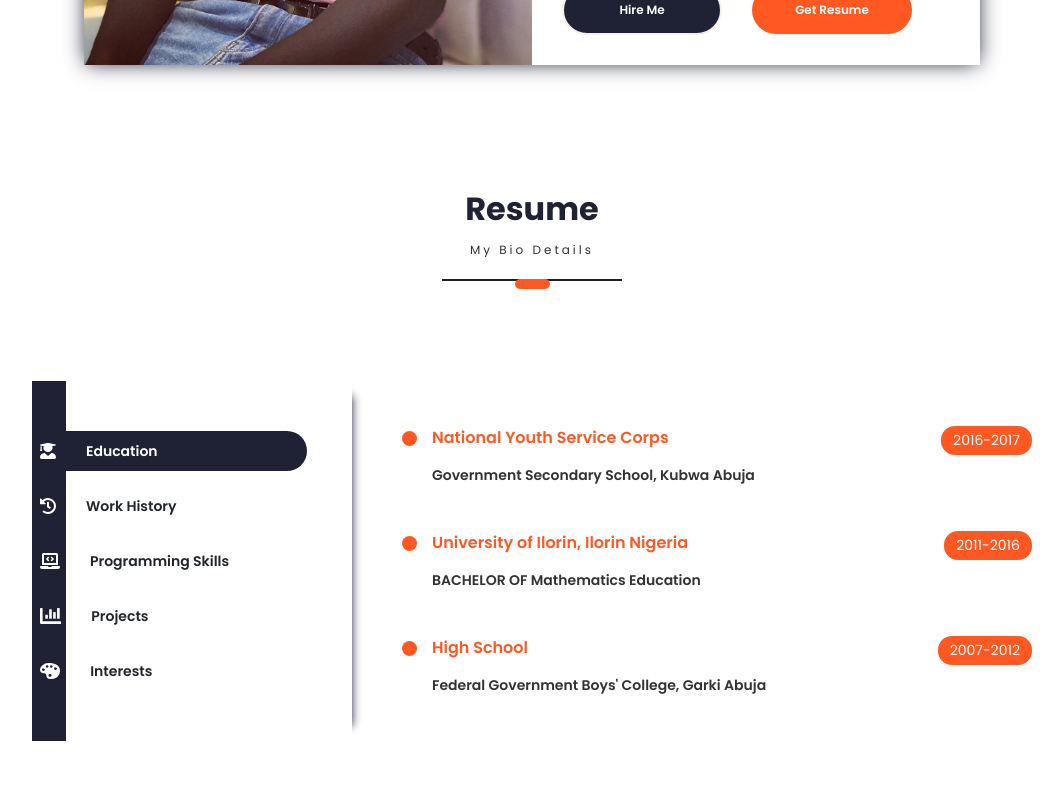
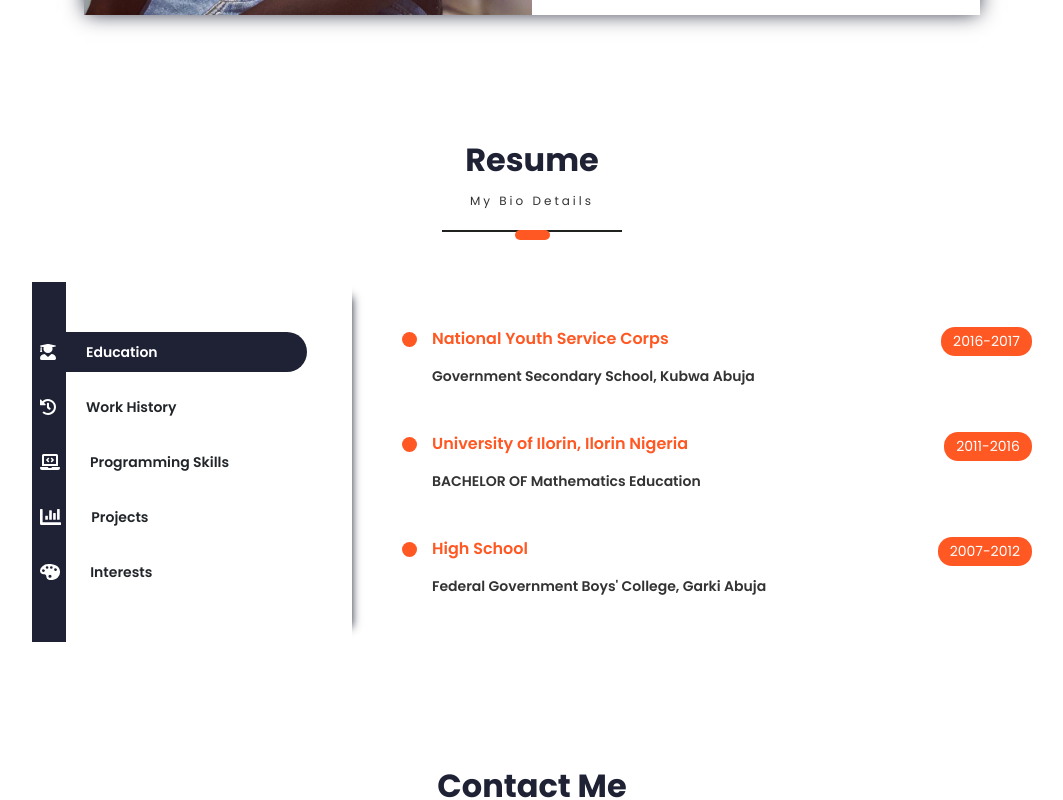
Before and after one commit to BodeRahman/My-React-Portfolio, a React (Create React App) app in the folder client/: page / in a window 1280 px wide. Shown: the part 1380-2180 px from the top of the page, without its empty margins (108-1171 px from the left). Built offline with nearby package versions, Linux system fonts and the light colour scheme; a web font is replaced by a local one.

Commit message:
Call to action and Animation fade-in

```diff
--- a/client/src/PortfolioContainer/AboutMe/AboutMe.js
+++ b/client/src/PortfolioContainer/AboutMe/AboutMe.js
@@ -6,7 +6,7 @@ import "./AboutMe.css";
 
 export default function AboutMe(props) {
     let fadeInScreenHandler = (screen) => {
-        if(screen.fadeScreeen !== props.id)
+        if(screen.fadeInScreeen !== props.id)
         return
         Animations.animations.fadeInScreen(props.id)
     }
@@ -39,7 +39,7 @@ export default function AboutMe(props) {
         )
     };
     return (
-        <div className="about-me-container screen-container" id={props.id || ""}>
+        <div className="about-me-container screen-container " id={props.id || ""}>
             <div className="about-me-parent">
                 <ScreenHeading title={"About Me"} subHeading={"Why Choose Me?"}/>
                 <div className="about-me-card">
@@ -55,7 +55,9 @@ export default function AboutMe(props) {
                             {renderHighlight()}
                         </div>
                         <div className="about-me-options">
-                            <button className="btn primary-btn">
+                            <button className="btn primary-btn"
+                                onClick={() => ScrollService.scrollHandler.scrollToHireMe()}
+                            >
                                 Hire Me
                             </button>
                             <a href="rahman.pdf" download="Rahman rahman.pdf">
--- a/client/src/PortfolioContainer/ContactMe/ContactMe.js
+++ b/client/src/PortfolioContainer/ContactMe/ContactMe.js
@@ -67,7 +67,7 @@ export default function ContactMe(props) {
 
 
   return (
-    <div className="main-container" id={props.id || ""}>
+    <div className="main-container fade-in" id={props.id || ""}>
       <ScreenHeading subHeading={"Lets Keep In Touch"} title={"Contact Me"} />
       <div className="central-form">
         <div className="col">
--- a/client/src/PortfolioContainer/Home/Header/Header.js
+++ b/client/src/PortfolioContainer/Home/Header/Header.js
@@ -15,7 +15,7 @@ export default function Header() {
         if(screenIndex < 0)
         return
     }
-    let currentScreenSubscription = ScrollService.currentScreenBroadCaster.subscribe(updateCurrentScreen);
+    let currentScreenSubscription = ScrollService.currentScreenBroadcaster.subscribe(updateCurrentScreen);
 
     const getHeaderOptions = () => {
         return TOTAL_SCREENS.map((Screen, i) => (
--- a/client/src/PortfolioContainer/Home/Profile/Profile.js
+++ b/client/src/PortfolioContainer/Home/Profile/Profile.js
@@ -1,5 +1,6 @@
 import React from "react";
 import Typical from 'react-typical'
+import ScrollService from "../../../utilities/ScrollService";
 import "./Profile.css";
 export default function Profile() {
   return (
@@ -55,7 +56,9 @@ export default function Profile() {
                         </span>
                 </div>
                 <div className='profile-option'>
-                    <button className="btn primary-btn">
+                    <button className="btn primary-btn"
+                    onClick={() => ScrollService.scrollHandler.scrollToHireMe()}
+                    >
                         {""}
                         Hire Me{" "}
                     </button>
--- a/client/src/PortfolioContainer/Resume/Resume.js
+++ b/client/src/PortfolioContainer/Resume/Resume.js
@@ -237,7 +237,7 @@ export default function Resume(props) {
     };
 
     return (
-        <div className="resume-container screen-container" id={props.id || ""}>
+        <div className="resume-container screen-container fade-in" id={props.id || ""}>
             <div className="resume-content">
                 <ScreenHeading title={"Resume"} subHeading={"My Bio Details"}/>
                 <div className="resume-card">
--- a/client/src/utilities/ScreenHeading/ScreenHeading.css
+++ b/client/src/utilities/ScreenHeading/ScreenHeading.css
@@ -3,7 +3,7 @@
     flex-direction: column;
     align-items: center;
     width: 100%;
-    margin: 0 0 100px 0;
+    margin: 0 0 50px 0;
 }
 
 .screen-sub-heading {
--- a/client/src/utilities/ScrollService.js
+++ b/client/src/utilities/ScrollService.js
@@ -1,67 +1,90 @@
 import { TOTAL_SCREENS } from "./commonUtils";
-import {Subject} from "rxjs"
+import { Subject } from "rxjs";
 
-export default class ScrollService{
+export default class ScrollService {
+  /* SINGLETON CLASS INSTANCE */
   static scrollHandler = new ScrollService();
 
-    static currentScreenBroadCaster = new Subject()
-    static currentScreenFadeIn = new Subject()
+  /* Lets instantiate the subject BROADCASTERS */
+  static currentScreenBroadcaster = new Subject();
+  static currentScreenFadeIn = new Subject();
 
-    constructor(){
+  //lets have a constructor here and add the scroll event to window
+  constructor() {
+    /* ADD SCROLL EVENT TO WINDOW */
     window.addEventListener("scroll", this.checkCurrentScreenUnderViewport);
   }
-    scrollToHome = ()=> {
-        let homeScreeen = document.getElementById("Home")
-        if(!homeScreeen) return;
-        homeScreeen.scrollIntoView({behavior: "smooth"})
-    }
+
+  /* SCROLL TO HIRE ME / CONTACT ME SCREEN */
+  scrollToHireMe = () => {
+    let contactMeScreen = document.getElementById("ContactMe");
+    if (!contactMeScreen) return;
+
+    contactMeScreen.scrollIntoView({ behavior: "smooth" });
+  };
+  scrollToHome = () => {
+    let homeScreen = document.getElementById("Home");
+    if (!homeScreen) return;
+
+    homeScreen.scrollIntoView({ behavior: "smooth" });
+  };
+
+  /* CHECK IF ELEMENT IS IN VIEW .this simply means if the document appears fully on the screen or not */
   isElementInView = (elem, type) => {
     let rec = elem.getBoundingClientRect();
+    //this method returns a DOMRect object providing information about the size of an element and its position relative to the viewport.
+    // the view port  refers to the part of the document you're viewing which is currently visible in its window
     let elementTop = rec.top;
-        let elementBottom = rec.Bottom;
+    let elemBottom = rec.bottom;
 
-        let partiallyVisible = elementTop < window.innerHeight && elementBottom >=0;
-        let completelyVisible = elementTop >= 0 && elementBottom <= window.innerHeight;
+    /* when the element is Partially Visible */
+    let partiallyVisible = elementTop < window.innerHeight && elemBottom >= 0;
 
-        switch(type){
+    /* Completely Visible */
+    let completelyVisible = elementTop >= 0 && elemBottom <= window.innerHeight;
+
+    switch (type) {
       case "partial":
         return partiallyVisible;
 
       case "complete":
-                return completelyVisible
+        return completelyVisible;
+
       default:
-                    return false
+        return false;
     }
-    }
+  };
 
-    checkCurrentScreenUnderViewport =(event) => {
-        if(!event || Object.keys(event).length < 1)
-        return;
+  /* CHECK THE SCREEN THATS CURRENTLY UNDER VIEWPORT */
+  // which means the screen that is displayed fully
+  checkCurrentScreenUnderViewport = (event) => {
+    if (!event || Object.keys(event).length < 1) return;
+
     for (let screen of TOTAL_SCREENS) {
       let screenFromDOM = document.getElementById(screen.screen_name);
-            if(!screenFromDOM)
-            continue;
-
+      if (!screenFromDOM) continue;
 
       let fullyVisible = this.isElementInView(screenFromDOM, "complete");
-            let partiallyVisible = this.isElementInView(screenFromDOM, "partial")
+      let partiallyVisible = this.isElementInView(screenFromDOM, "partial");
 
-            if(fullyVisible || partiallyVisible) {
-                if(partiallyVisible && !screen.alreadyRendered) {
+      if (fullyVisible || partiallyVisible) {
+        if (partiallyVisible && !screen.alreadyRendered) {
+          //BROADCAST FADE IN EFFECT
           ScrollService.currentScreenFadeIn.next({
-                        fadeInScreen: screen.screen_name
+            fadeInScreen: screen.screen_name,
           });
           screen["alreadyRendered"] = true;
           break;
         }
-                if(fullyVisible) {
-                    ScrollService.currentScreenBroadCaster.next({
+
+        if (fullyVisible) {
+          // BROADCAST SCREEN NAME
+          ScrollService.currentScreenBroadcaster.next({
             screenInView: screen.screen_name,
           });
-                    break
+          break;
         }
       }
     }
   };
-
 }
```
Lines whose indentation alone changed are shown as unchanged.
